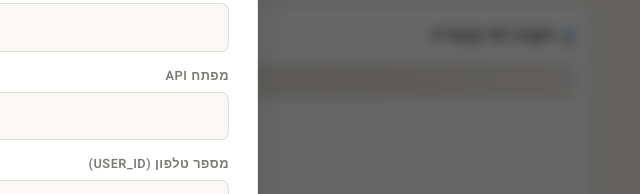
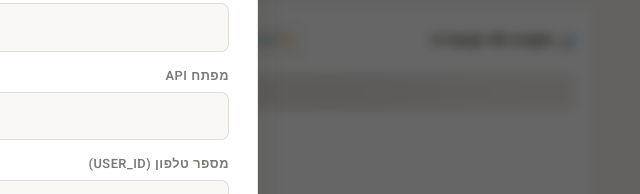
Before and after one commit to evi12349-a11y/sahbak, a plain HTML site: page dashboard.html in a window 1280 px wide. Shown: the part 297-491 px from the top of the page, 602-1242 px from the left. Drawn offline with nearby package versions, Linux system fonts and the light colour scheme.

Commit message:
web_update1

```diff
--- a/dashboard.html
+++ b/dashboard.html
@@ -98,6 +98,8 @@ input,select{font:inherit;color:var(--text)}
 .b-list{display:flex;flex-direction:column;gap:.7rem}
 .b-row-top{display:flex;justify-content:space-between;align-items:baseline;margin-bottom:.25rem}
 .b-cat{font-size:.85rem;font-weight:600;display:flex;align-items:center;gap:6px}
+.budget-action{display:inline-flex;align-items:center;gap:.35rem;padding:.38rem .62rem;border:1px solid var(--border);border-radius:7px;background:var(--surface-2);color:var(--primary);font-size:.76rem;font-weight:700;cursor:pointer;transition:background .15s,color .15s}
+.budget-action:hover{background:var(--primary-hl);color:var(--primary-h)}
 .b-edit-btn{color:var(--muted);background:var(--surface-off);border-radius:4px;padding:2px 5px;font-size:.7rem;cursor:pointer;transition:.2s}
 .b-edit-btn:hover{color:var(--text);background:var(--divider)}
 .b-amounts{font-size:.75rem;color:var(--muted);font-variant-numeric:tabular-nums}
@@ -232,7 +234,7 @@ input,select{font:inherit;color:var(--text)}
 
   <div class="grid2">
     <div class="card">
-      <div class="card-hdr"><div class="card-title">📊 תקציב לפי קטגוריה</div><div class="card-meta" id="bMonth"></div></div>
+      <div class="card-hdr"><div class="card-title">📊 תקציב לפי קטגוריה</div><button class="budget-action" onclick="editBudget('')" title="הגדרת תקציב">✏️ עריכת תקציב</button><div class="card-meta" id="bMonth"></div></div>
       <div class="b-list" id="bList"><div class="sk" style="height:36px;margin-bottom:.5rem"></div></div>
     </div>
     <div class="card">
```
